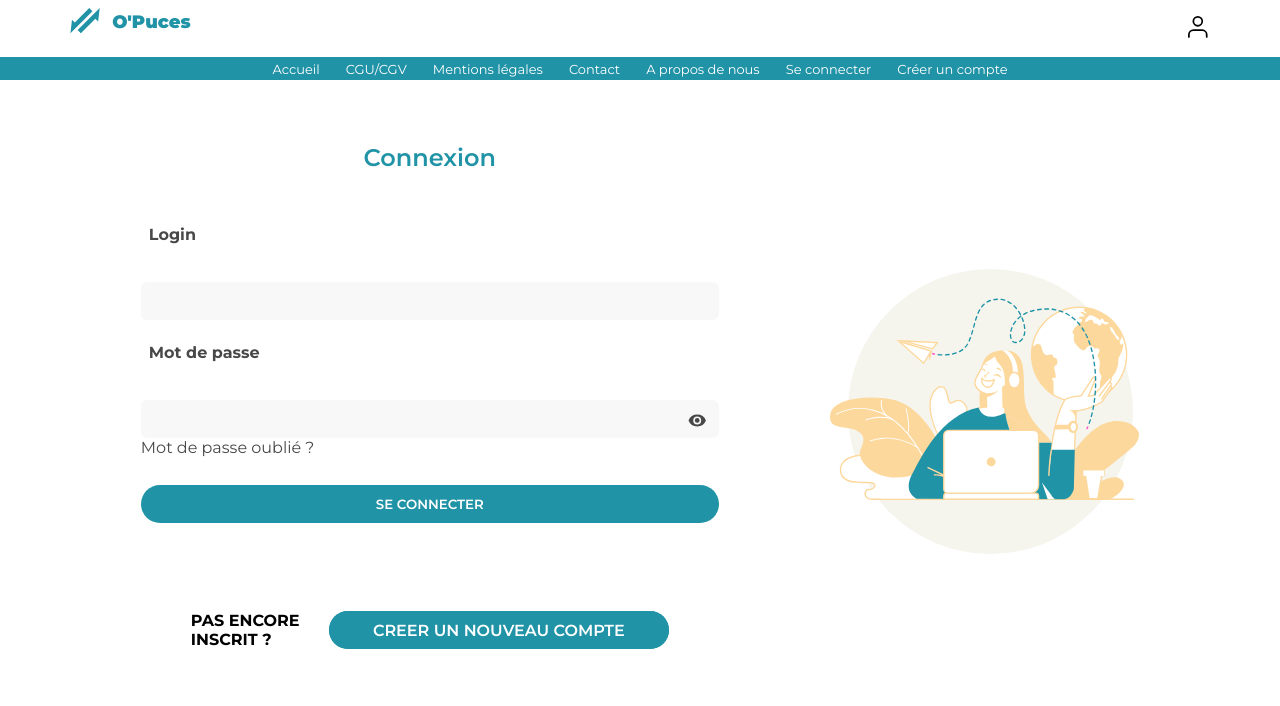
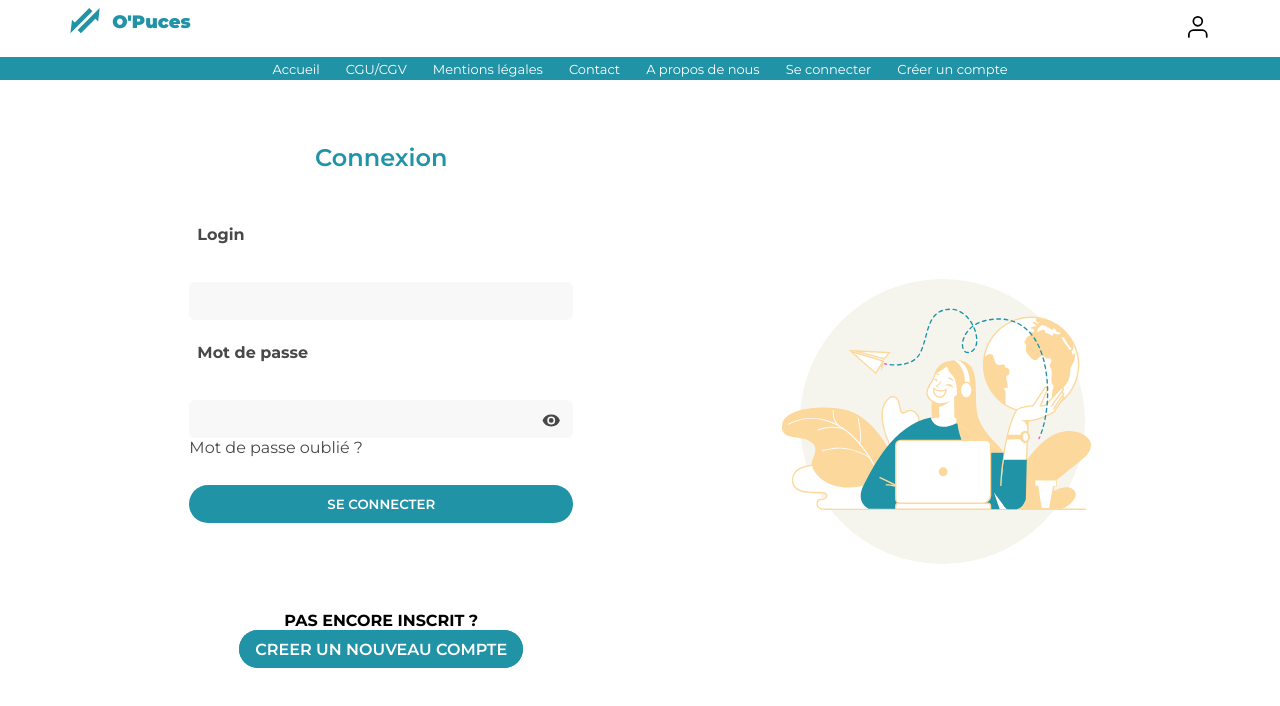
Before and after one commit to Gaetan-CRISTINA/Projet-OPuces-Front, a Vue app in the folder opuces/: page /login-form in a window 1280 px wide. Shown: the top 706 px of the page. Built offline with nearby package versions, Linux system fonts and the light colour scheme; no server answers.

Commit message:
fin hot fix

```diff
--- a/opuces/src/components/organisms/CardsList.vue
+++ b/opuces/src/components/organisms/CardsList.vue
@@ -47,6 +47,7 @@
     justify-content: space-evenly;
     align-items: flex-start;
     margin: 10px;
+    margin-bottom: 160px;
 
 
 }
--- a/opuces/src/components/organisms/PageLoginMobile.vue
+++ b/opuces/src/components/organisms/PageLoginMobile.vue
@@ -182,13 +182,14 @@
   display: flex;
   justify-content: center;
   align-items:center;
-
+  flex-direction: column;
 
 }
 .new-account a{
   display:flex;
   justify-content: center;
   align-items:center;
+  text-align: center;
   width: 100%;
   height: 38px;
   background-color: $main-green;
--- a/opuces/src/components/organisms/SearchCardsListByMulti.vue
+++ b/opuces/src/components/organisms/SearchCardsListByMulti.vue
@@ -50,6 +50,7 @@
     justify-content: space-between;
     align-items: flex-start;
     width: 100%;
+    margin-bottom: 160px;
 }
 .unitCard{
     transition: all .2s ease-in-out
--- a/opuces/src/views/UserCart.vue
+++ b/opuces/src/views/UserCart.vue
@@ -361,6 +361,7 @@
   color: #fff;
   border: solid 1px $main-green;
 }
+
 .delete:hover {
   background-color: $social-google;
   color: white;
```
